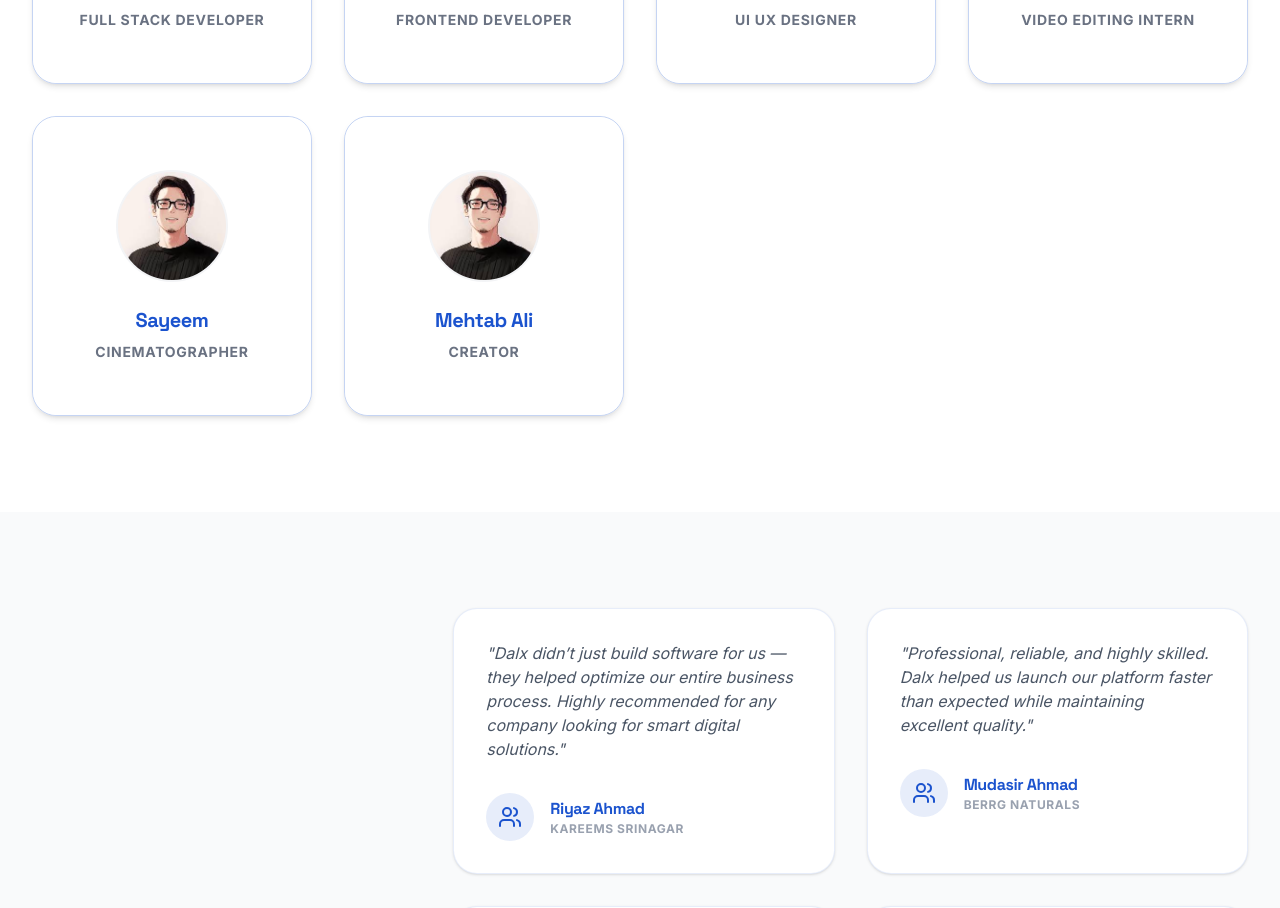
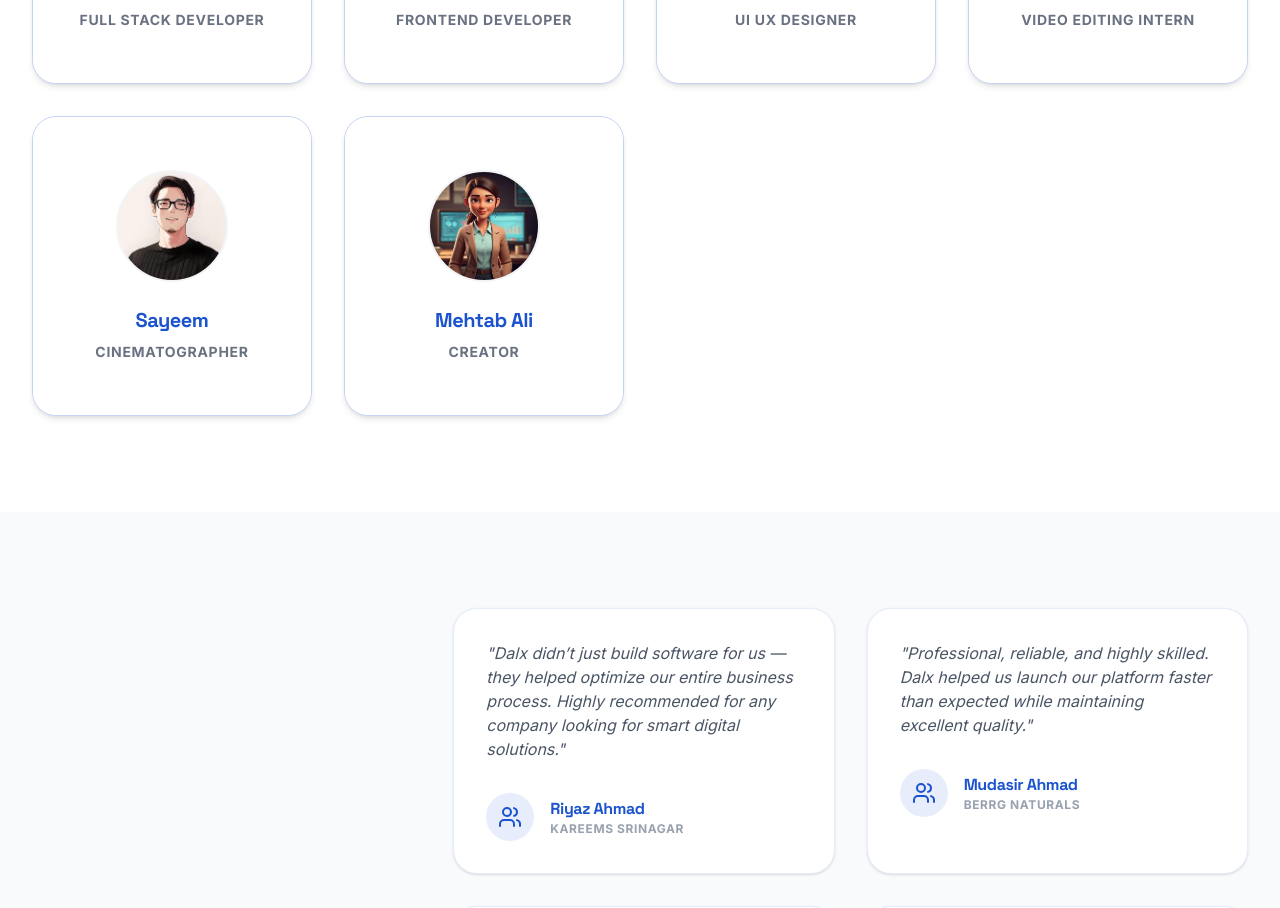
Before and after one commit to ibrahim-bhat/dalx, a React (Vite) app: page / in a window 1280 px wide. Shown: the part 5500-6408 px from the top of the page. Built offline with nearby package versions, Linux system fonts and the light colour scheme.

Commit message:
update website

```diff
--- a/src/App.tsx
+++ b/src/App.tsx
@@ -156,7 +156,7 @@ const teamMembers = [
 ].map((m) => ({
   ...m,
   avatarSrc:
-    m.name === "Khushboo" || m.name === "Saima"
+    m.name === "Khushboo" || m.name === "Saima" || m.name === "Mehtab Ali"
       ? "/team/avatar-female.png"
       : "/team/avatar-male.png"
 }));
```
